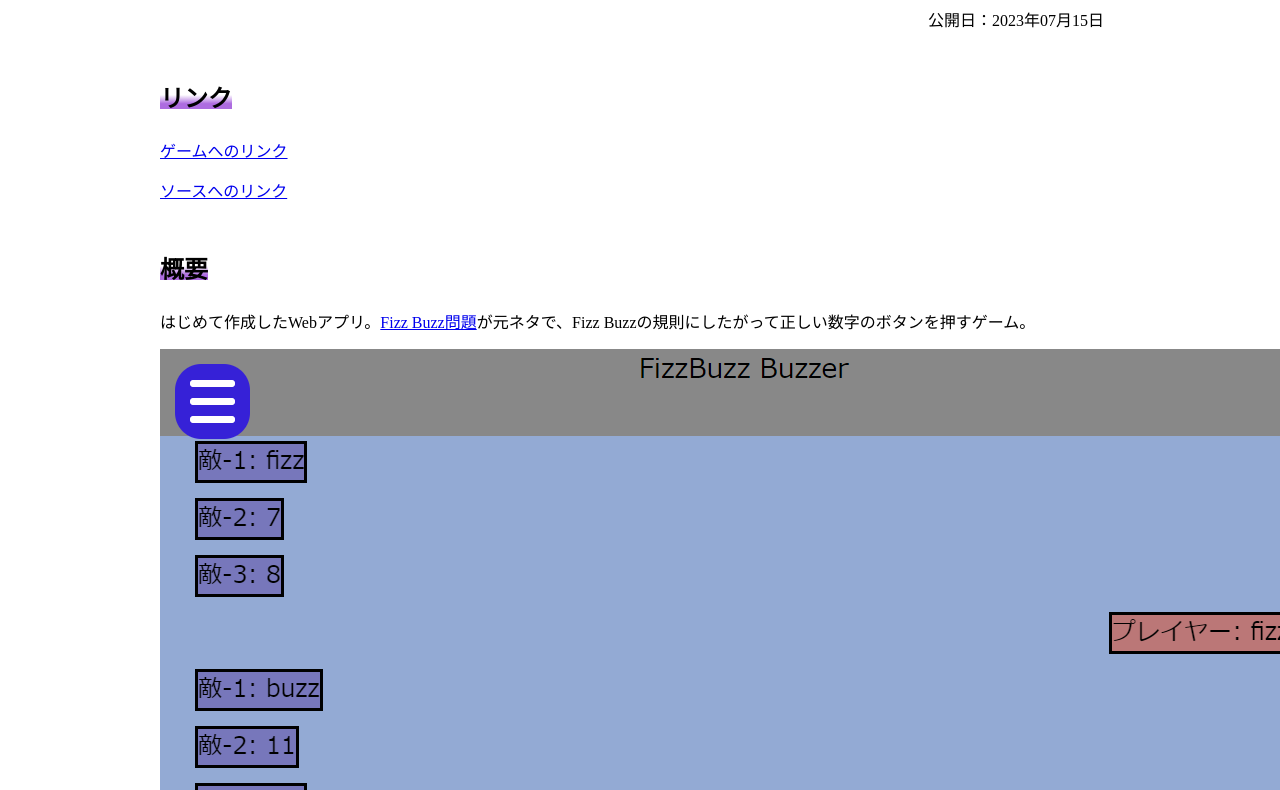
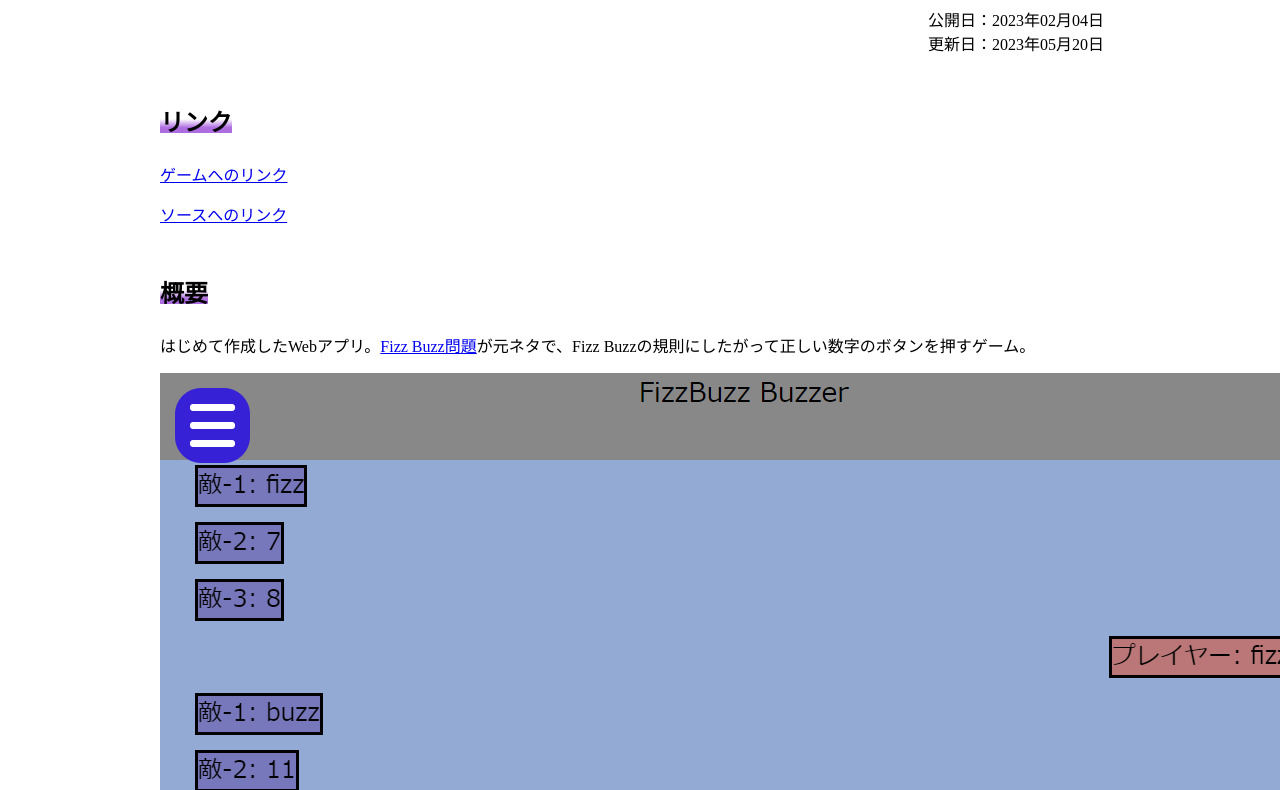
Before and after one commit to tomsal25/portfolio, a Gatsby site: page /work/fizzbuzz-buzzer/ in a window 1280 px wide. Shown: the part 179-969 px from the top of the page. Built offline with nearby package versions, Linux system fonts and the light colour scheme; Gatsby itself is replaced by a stand-in of ours.

Commit message:
Update index.md

```diff
--- a/src/contents/fizzbuzz-buzzer/index.md
+++ b/src/contents/fizzbuzz-buzzer/index.md
@@ -1,7 +1,7 @@
 ---
 title: "FizzBuzz Buzzer Game"
-date: "2023-07-15"
-update: "2023-07-15"
+date: "2023-02-04"
+update: "2023-05-20"
 tags:
   - JavaScript
 hero: "./hero.png"
```
